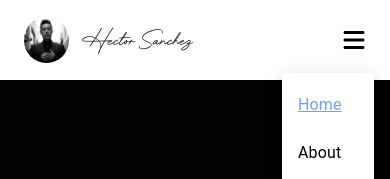
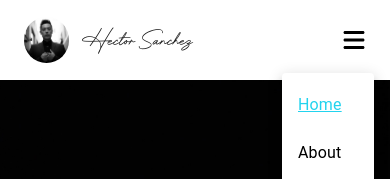
Before and after one commit to hsanchez7934/hs_portfolio, a Next.js app: page / in a window 390 px wide. Both pictures are taken after a click on the button 354 px from the left and 40 px from the top of the page. Shown: the top 179 px of the page. Built offline with nearby package versions, Linux system fonts and the light colour scheme.

Commit message:
add cyan colored links to mobile nav menu

```diff
--- a/src/app/ui/NavBar/NavBar.tsx
+++ b/src/app/ui/NavBar/NavBar.tsx
@@ -58,7 +58,7 @@ export default function NavBar() {
 					href={link.href}
 					key={link.text}
 					className={clsx(navLinksClassName, {
-						'underline text-blue-400 dark:text-blue-400': pathName === link.href
+						'underline text-cyan-400 dark:text-cyan-400': pathName === link.href
 					})}
 				>
 					<MenuItem onClick={handleClose}>
```
